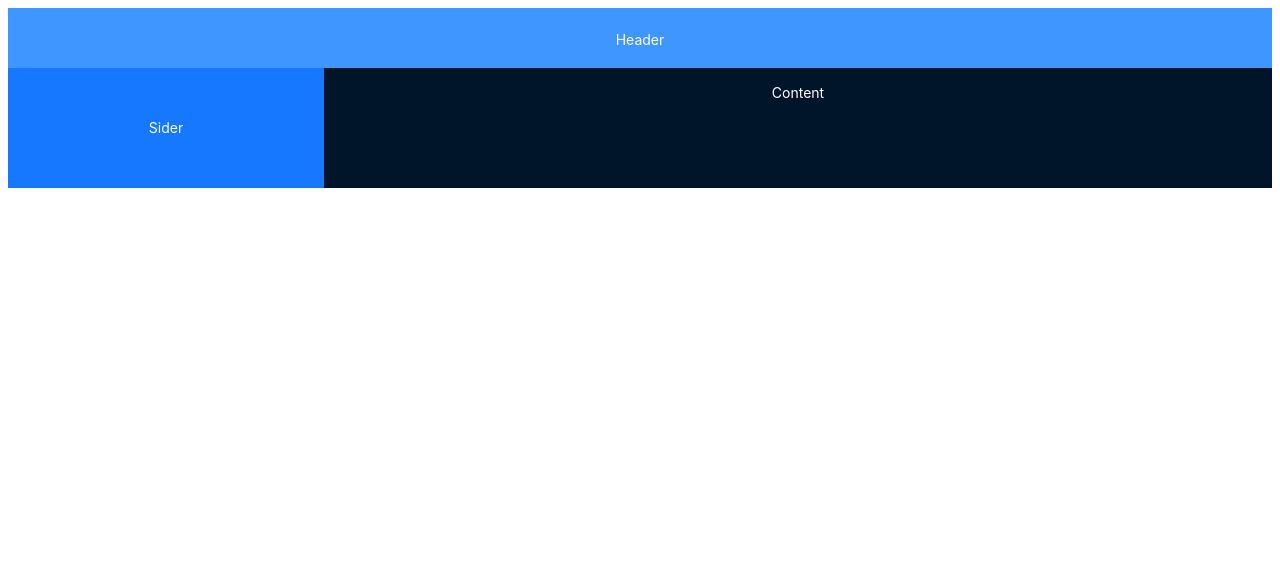
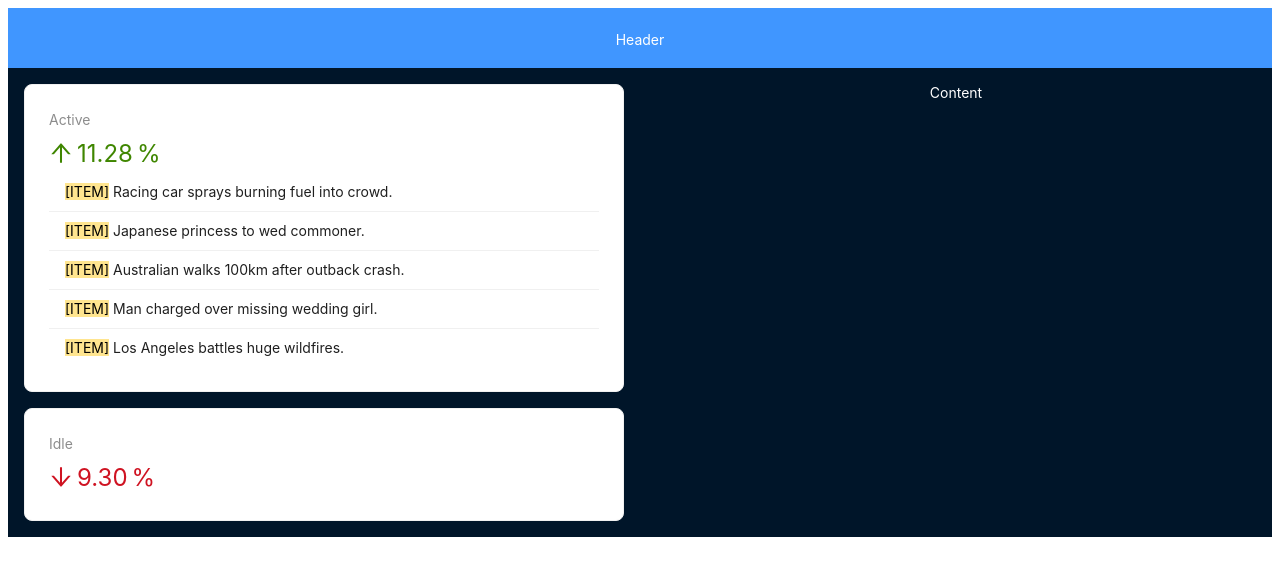
Before and after one commit to xKairus/crypto, a React (Vite) app: page / in a window 1280 px wide. Shown: the top 576 px of the page. Built offline with nearby package versions, Linux system fonts and the light colour scheme.

Commit message:
feat: add cards to AppSider component

```diff
--- a/src/components/layout/AppSider.jsx
+++ b/src/components/layout/AppSider.jsx
@@ -1,16 +1,72 @@
-import { Layout } from "antd";
+import { Card, Layout, Statistic, List, Typography } from "antd";
+import { ArrowDownOutlined, ArrowUpOutlined } from "@ant-design/icons";
+import { useEffect, useState } from "react";
+import { fakeFetchCrypto, fetchAssets } from "../../api";
 
 const siderStyle = {
-  textAlign: "center",
-  lineHeight: "120px",
-  color: "#fff",
-  backgroundColor: "#1677ff",
+  padding: "1rem",
 };
 
+const data = [
+  "Racing car sprays burning fuel into crowd.",
+  "Japanese princess to wed commoner.",
+  "Australian walks 100km after outback crash.",
+  "Man charged over missing wedding girl.",
+  "Los Angeles battles huge wildfires.",
+];
+
 export default function AppSider() {
+  const [loading, setLoading] = useState(false);
+  const [crypto, setCrypto] = useState([]);
+  const [assets, setAssets] = useState([]);
+
+  useEffect(() => {
+    async function preload() {
+      setLoading(true);
+      const { result } = await fakeFetchCrypto();
+      const assets = await fetchAssets;
+
+      setAssets(assets);
+      setCrypto(result);
+      setLoading(false);
+    }
+  }, []);
+
   return (
-    <Layout.Sider width="25%" style={siderStyle}>
-      Sider
+    <Layout.Sider width="50%" style={siderStyle}>
+      <Card style={{ marginBottom: "1rem" }}>
+        <Statistic
+          title="Active"
+          value={11.28}
+          precision={2}
+          valueStyle={{
+            color: "#3f8600",
+          }}
+          prefix={<ArrowUpOutlined />}
+          suffix="%"
+        />
+        <List
+          size="small"
+          dataSource={data}
+          renderItem={(item) => (
+            <List.Item>
+              <Typography.Text mark>[ITEM]</Typography.Text> {item}
+            </List.Item>
+          )}
+        />
+      </Card>
+      <Card>
+        <Statistic
+          title="Idle"
+          value={9.3}
+          precision={2}
+          valueStyle={{
+            color: "#cf1322",
+          }}
+          prefix={<ArrowDownOutlined />}
+          suffix="%"
+        />
+      </Card>
     </Layout.Sider>
   );
 }
```
Also changed, not shown: src/data.js (+14 -3 lines).
